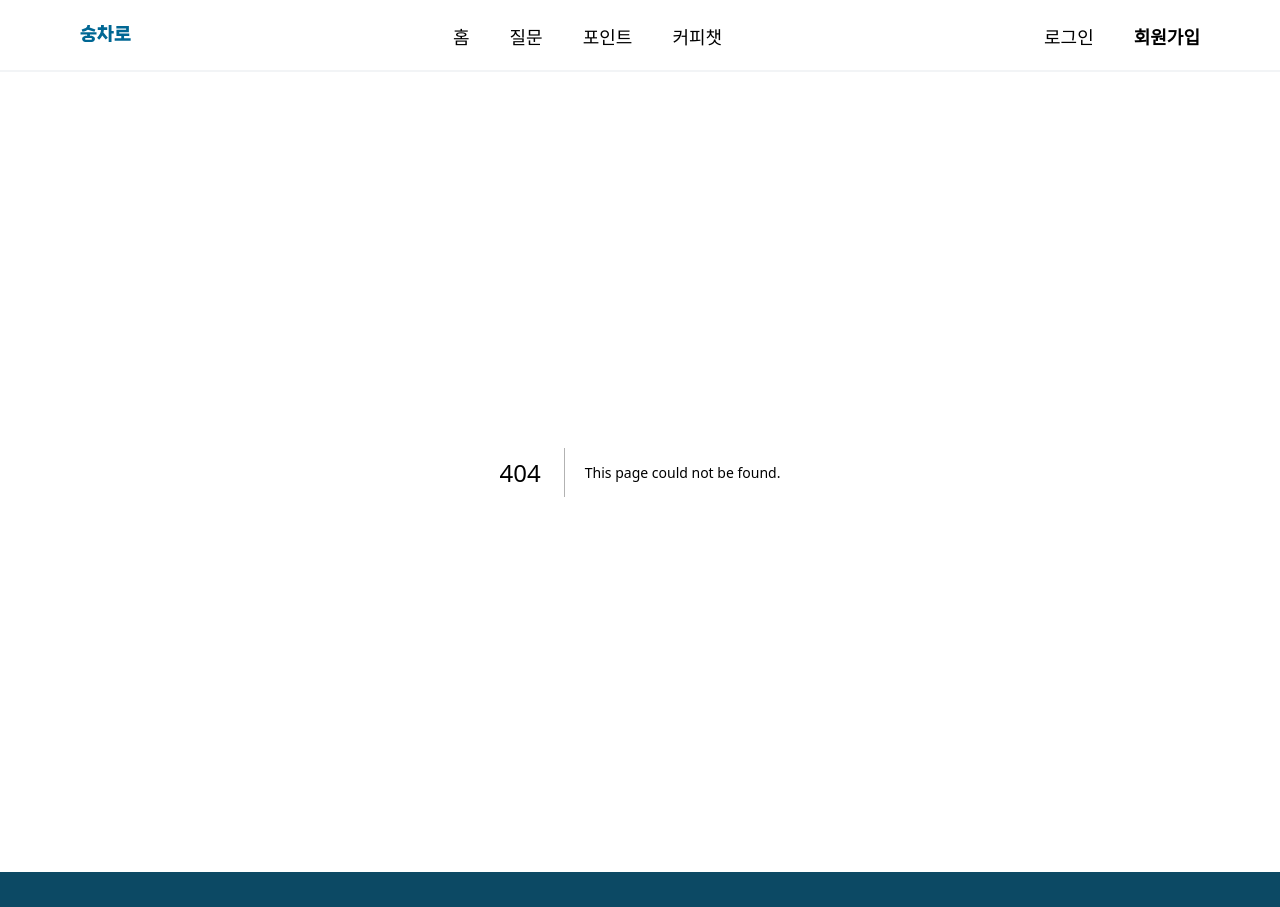
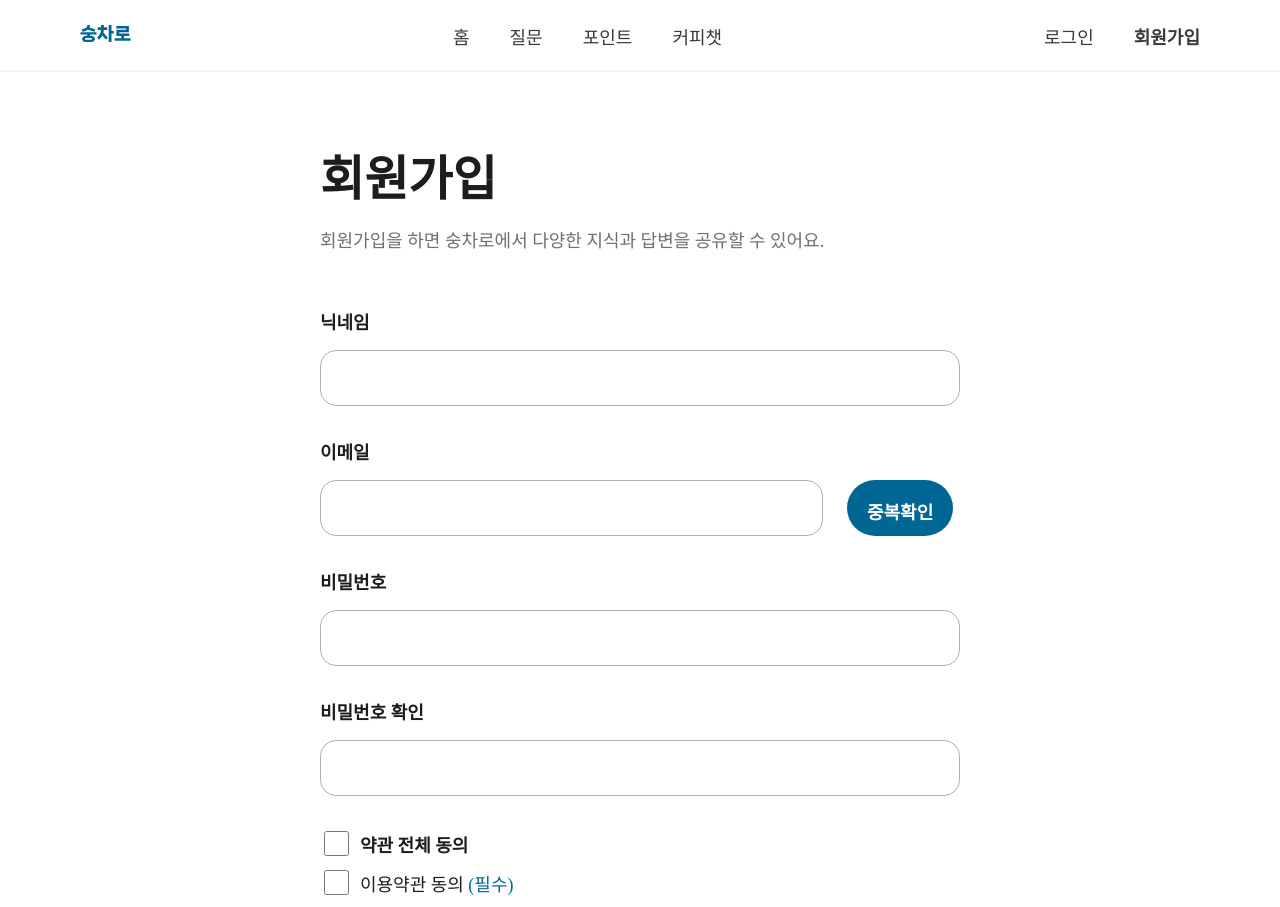
Before and after one commit to Soongmile/Soongmile-FE, a Next.js app: page /signup in a window 1280 px wide. Before the commit this address had no page. Shown: the top 907 px of the page. Built offline with nearby package versions, Linux system fonts and the light colour scheme.

Commit message:
Feat: 회원가입 페이지 누락 복구

```diff
--- /dev/null
+++ b/pages/signup.tsx
@@ -0,0 +1,270 @@
+import Spacing from '@/components/reusable/Spacing';
+import type { NextPage } from 'next';
+import styled from 'styled-components';
+import theme from '../styles/theme';
+import TextInput from '../components/reusable/Inputs/TextInput';
+import CheckedBtn from '../components/reusable/Buttons/CheckedBtn';
+import { useState } from 'react';
+import SquareBtn from '../components/reusable/Buttons/SquareBtn';
+import Link from 'next/link';
+
+interface AgreeType {
+  personalInfo: boolean;
+  adInfo: boolean;
+}
+
+interface FontProps {
+  size?: 'M' | 'L';
+  color?: 'primary' | 'gray';
+}
+
+const Signup: NextPage = () => {
+  const [name, setName] = useState<string>('');
+  const [email, setEmail] = useState<string>('');
+  const [password, setPassword] = useState<string>('');
+  const [passwordConfirm, setPasswordConfirm] = useState<string>('');
+  const [{ personalInfo, adInfo }, setAgree] = useState<AgreeType>({
+    personalInfo: false,
+    adInfo: false,
+  });
+
+  const [nicknameError, setNicknameError] = useState<string>('');
+  const [passwordError, setPasswordError] = useState<string>('');
+  const [passwordConfirmError, setPasswordConfirmError] = useState<string>('');
+
+  const nicknameCheck = /^[가-힣A-Za-z0-9_]{1,10}$/;
+  const passwordCheck = /^[a-zA-Z0-9~!@#$%^&*()_+|<>?:{}]{8,20}$/;
+
+  const isNicknameValid = (nickname: string): boolean => {
+    return nicknameCheck.test(nickname);
+  };
+  const isPasswordValid = (password: string): boolean => {
+    return passwordCheck.test(password);
+  };
+  const isPasswordConfirmValid = (passwordConfirm: string): boolean => {
+    return password === passwordConfirm;
+  };
+
+  const handleNicknameChange = (e: React.ChangeEvent<HTMLInputElement>) => {
+    const newNickname = e.target.value;
+    setName(newNickname);
+    setNicknameError('');
+
+    if (!isNicknameValid(newNickname)) {
+      setNicknameError('1~10자 이내, 한글, 영문, 특수기호(_) 사용 가능');
+    } else {
+      setNicknameError('');
+    }
+  };
+
+  const handlePasswordChange = (e: React.ChangeEvent<HTMLInputElement>) => {
+    const newPassword = e.target.value;
+    setPassword(newPassword);
+    setPasswordError('');
+
+    if (!isPasswordValid(newPassword)) {
+      setPasswordError('8~20자 이내, 문자, 숫자, 특수기호 사용 가능');
+    } else {
+      setPasswordError('');
+    }
+  };
+
+  const handlePasswordConfirmChange = (e: React.ChangeEvent<HTMLInputElement>) => {
+    const newPasswordConfirm = e.target.value;
+    setPasswordConfirm(newPasswordConfirm);
+    setPasswordConfirmError('');
+
+    if (!isPasswordConfirmValid(newPasswordConfirm)) {
+      setPasswordConfirmError('비밀번호가 일치하지 않습니다.');
+    } else {
+      setPasswordConfirmError('');
+    }
+  };
+
+  const checkedAllInfo = personalInfo && adInfo;
+
+  const handleCheck = (e: React.ChangeEvent<HTMLInputElement>) => {
+    const { id, checked } = e.target;
+
+    if (id === 'all') {
+      setAgree({
+        personalInfo: checked,
+        adInfo: checked,
+      });
+    } else {
+      setAgree((prevState) => ({
+        ...prevState,
+        [id]: !prevState[id as keyof AgreeType],
+      }));
+    }
+  };
+
+  return (
+    <Container>
+      <Spacing direction="vertical" size={68} />
+      <SignupTitle>회원가입</SignupTitle>
+      <Spacing direction="vertical" size={16} />
+      <SignupText>회원가입을 하면 숭차로에서 다양한 지식과 답변을 공유할 수 있어요.</SignupText>
+      <Spacing direction="vertical" size={56} />
+      <SubText>닉네임</SubText>
+      <Spacing direction="vertical" size={16} />
+      <TextInput
+        type="text"
+        width="640px"
+        height="56px"
+        onChange={handleNicknameChange}
+        hasError={!isNicknameValid(name)}
+        errorMessage={name && !isNicknameValid(name) ? nicknameError : ''}
+      />
+      <Spacing direction="vertical" size={32} />
+      <SubText>이메일</SubText>
+      <Spacing direction="vertical" size={16} />
+      <InputFlex>
+        <TextInput type="email" width="503px" height="56px" />
+        <CheckedBtn children="중복확인" able={!!email} />
+      </InputFlex>
+      <Spacing direction="vertical" size={32} />
+      <SubText>비밀번호</SubText>
+      <Spacing direction="vertical" size={16} />
+      <TextInput
+        type="password"
+        width="640px"
+        height="56px"
+        onChange={handlePasswordChange}
+        hasError={!isPasswordValid(password)}
+        errorMessage={password && !isPasswordValid(password) ? passwordError : ''}
+      />
+      <Spacing direction="vertical" size={32} />
+      <SubText>비밀번호 확인</SubText>
+      <Spacing direction="vertical" size={16} />
+      <TextInput
+        type="password"
+        width="640px"
+        height="56px"
+        onChange={handlePasswordConfirmChange}
+        hasError={!isPasswordConfirmValid(passwordConfirm)}
+        errorMessage={
+          passwordConfirm && !isPasswordConfirmValid(passwordConfirm) ? passwordConfirmError : ''
+        }
+      />
+      <Spacing direction="vertical" size={32} />
+      <CheckBoxContainer>
+        <CheckedDiv>
+          <CheckedInput
+            type="checkbox"
+            id="all"
+            checked={personalInfo && adInfo}
+            onChange={handleCheck}
+          />
+          <Spacing direction="horizontal" size={8} />
+          <CheckedLabel id="all" size="L">
+            약관 전체 동의
+          </CheckedLabel>
+        </CheckedDiv>
+        <CheckedDiv>
+          <CheckedInput
+            type="checkbox"
+            id="personalInfo"
+            checked={personalInfo}
+            onChange={handleCheck}
+          />
+          <Spacing direction="horizontal" size={8} />
+          <CheckedLabel size="M">
+            이용약관 동의 <SpanStyle color="primary">(필수)</SpanStyle>
+          </CheckedLabel>
+        </CheckedDiv>
+        <CheckedDiv>
+          <CheckedInput type="checkbox" id="adInfo" checked={adInfo} onChange={handleCheck} />
+          <Spacing direction="horizontal" size={8} />
+          <CheckedLabel size="M">
+            홍보, 설문 관련 정보 동의 <SpanStyle color="gray">(선택)</SpanStyle>
+          </CheckedLabel>
+        </CheckedDiv>
+      </CheckBoxContainer>
+      <Spacing direction="vertical" size={68} />
+      <Link href="/signin">
+        <SquareBtn
+          children="회원가입"
+          able={
+            !!(
+              isNicknameValid(name) &&
+              isPasswordValid(password) &&
+              isPasswordConfirmValid(passwordConfirm) &&
+              personalInfo
+            )
+          }
+        />
+      </Link>
+      <Spacing direction="vertical" size={111} />
+    </Container>
+  );
+};
+
+export default Signup;
+
+const Container = styled.div`
+  width: 640px;
+  margin: 0 auto;
+`;
+
+const SignupTitle = styled.div`
+  color: var(--black, #1d1d1d);
+  font-size: 48px;
+  font-style: normal;
+  font-weight: 600;
+  line-height: normal;
+`;
+
+const SignupText = styled.div`
+  font-size: ${theme.fontStyles.Text_M.fontSize}px;
+  font-weight: ${theme.fontStyles.Text_M.fontWeight};
+  color: ${theme.colors.gray3};
+`;
+
+const SubText = styled.div`
+  font-size: ${theme.fontStyles.Text_L.fontSize}px;
+  font-weight: ${theme.fontStyles.Text_L.fontWeight};
+  color: ${theme.colors.black};
+`;
+
+const InputFlex = styled.div`
+  display: flex;
+  flex-direction: row;
+  gap: 24px;
+`;
+
+const CheckBoxContainer = styled.div`
+  display: flex;
+  flex-direction: column;
+  gap: 8px;
+`;
+
+const CheckedDiv = styled.div`
+  display: flex;
+  flex-direction: row;
+  align-items: center;
+`;
+
+const CheckedInput = styled.input`
+  display: inline-block;
+  width: 25px;
+  height: 25px;
+  border: 2px solid ${theme.colors.gray3};
+  cursor: pointer;
+
+  &:checked {
+    accent-color: ${theme.colors.gray3};
+  }
+`;
+
+const CheckedLabel = styled.label<FontProps>`
+  color: ${theme.colors.black};
+  font-size: ${(props) =>
+    props.size === 'M' ? theme.fontStyles.Text_M.fontSize : theme.fontStyles.Text_L.fontSize}px;
+  font-weight: ${(props) =>
+    props.size === 'M' ? theme.fontStyles.Text_M.fontWeight : theme.fontStyles.Text_L.fontWeight};
+`;
+
+const SpanStyle = styled.span<FontProps>`
+  color: ${(props) => (props.color === 'primary' ? theme.colors.primary : theme.colors.gray2)};
+`;
```
